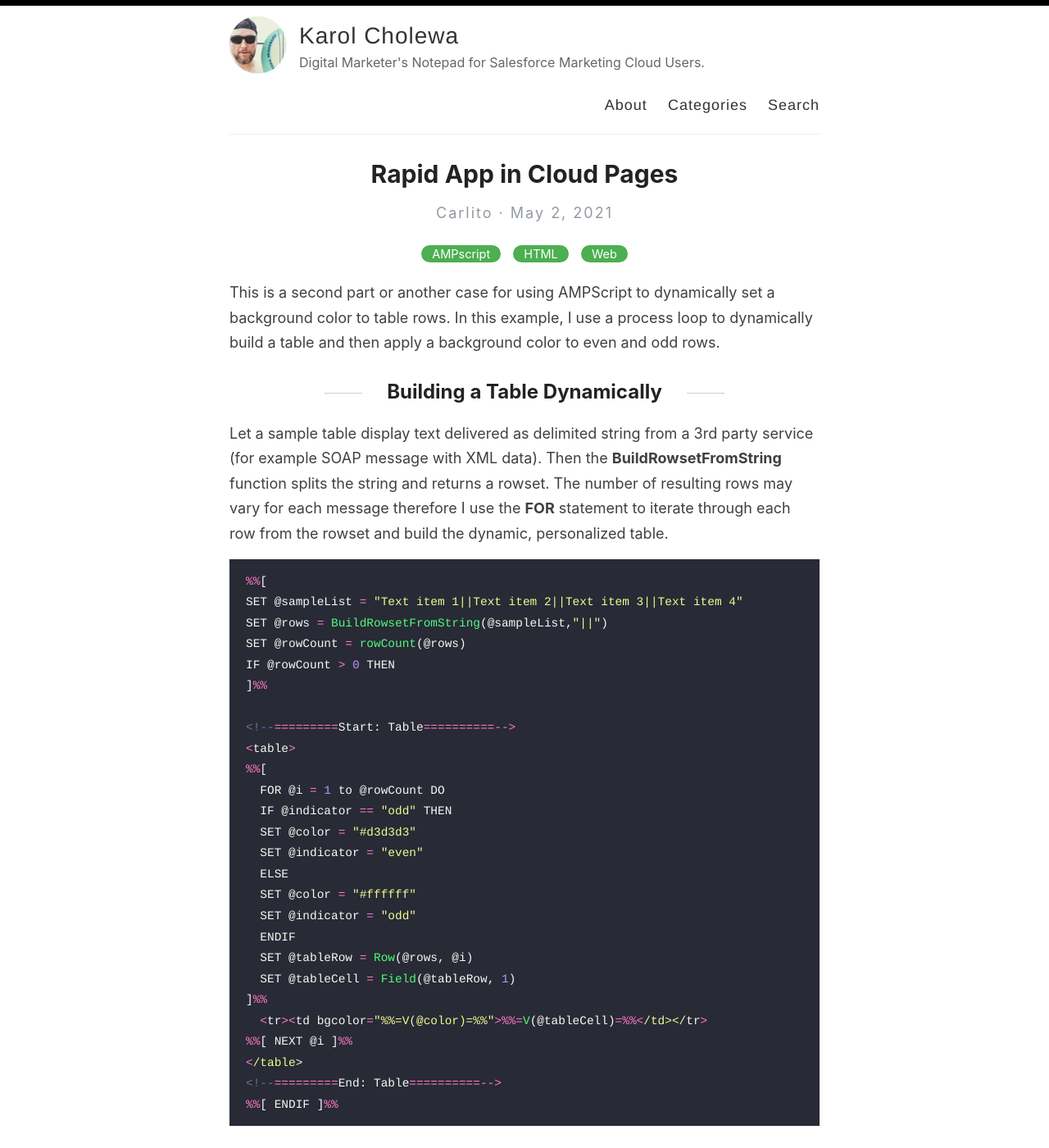
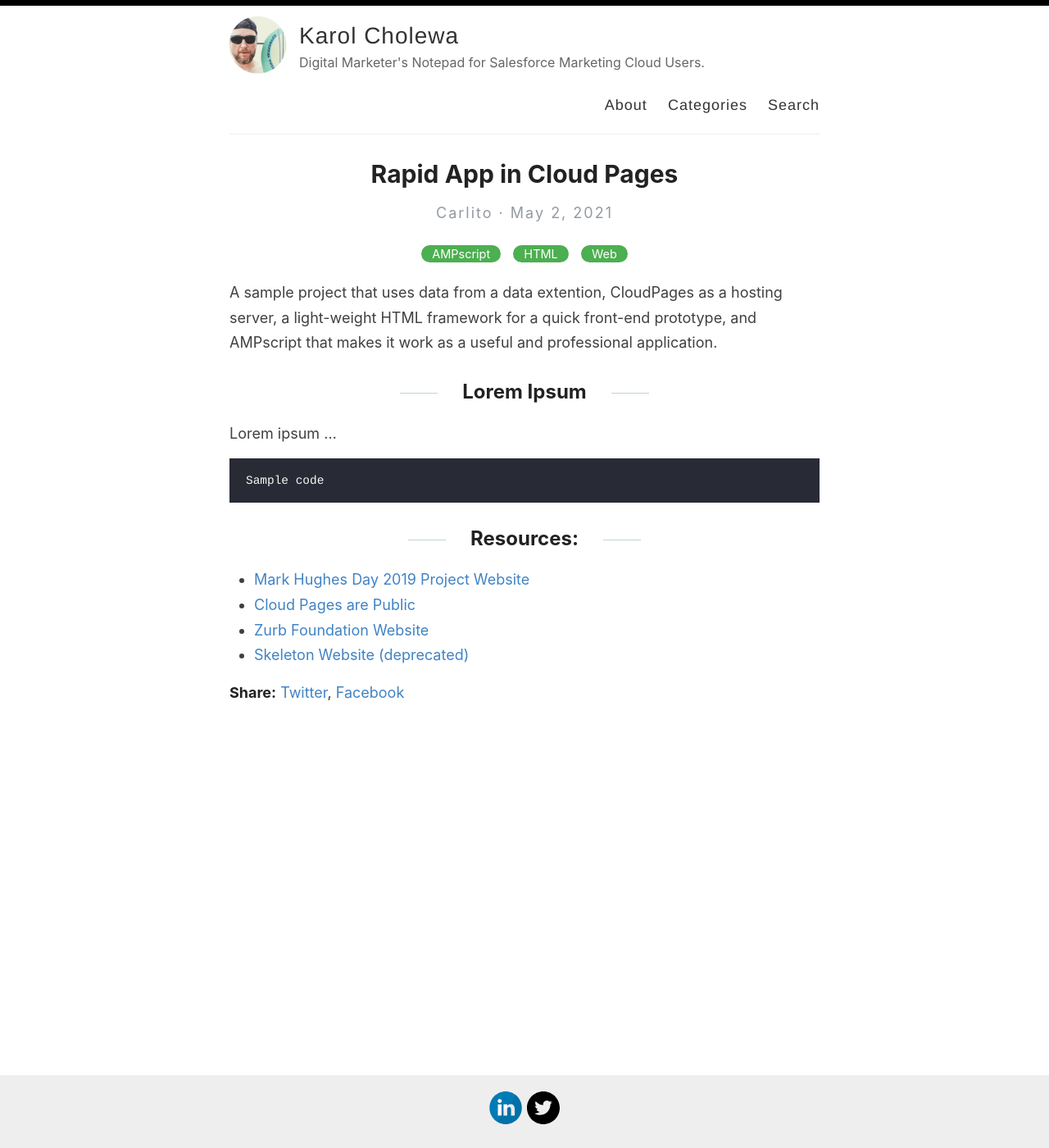
Before and after one commit to karolcholewa/blog, a Jekyll site: the page built from _posts/2021-05-02-rapid-app-in-cloud-pages.md, in a window 1280 px wide and 1400 px high. Shown: the whole window at 82% size. Built offline with Jekyll 4.4.1, drawn with Linux system fonts in a browser that asks for light colours; some of the changed text lies outside the part shown.

Commit message:
working on a new post

````diff
--- a/_posts/2021-05-02-rapid-app-in-cloud-pages.md
+++ b/_posts/2021-05-02-rapid-app-in-cloud-pages.md
@@ -4,40 +4,19 @@ title: "Rapid App in Cloud Pages"
 categories: [AMPscript, HTML, Web]
 ---
 
-This is a second part or another case for using AMPScript to dynamically set a background color to table rows. In this example, I use a process loop to dynamically build a table and then apply a background color to even and odd rows.
+A sample project that uses data from a data extention, CloudPages as a hosting server, a light-weight HTML framework for a quick front-end prototype, and AMPscript that makes it work as a useful and professional application.
 
-## Building a Table Dynamically
-Let a sample table display text delivered as delimited string from a 3rd party service (for example SOAP message with XML data). Then the **BuildRowsetFromString** function splits the string and returns a rowset. The number of resulting rows may vary for each message therefore I use the **FOR** statement to iterate through each row from the rowset and build the dynamic, personalized table.
+## Lorem Ipsum
+Lorem ipsum ...
+
 
 ```javascript
-%%[
-SET @sampleList = "Text item 1||Text item 2||Text item 3||Text item 4"
-SET @rows = BuildRowsetFromString(@sampleList,"||")
-SET @rowCount = rowCount(@rows)
-IF @rowCount > 0 THEN
-]%%
-
-<!--=========Start: Table==========-->
-<table>
-%%[
-  FOR @i = 1 to @rowCount DO
-  IF @indicator == "odd" THEN
-  SET @color = "#d3d3d3"
-  SET @indicator = "even"
-  ELSE
-  SET @color = "#ffffff"
-  SET @indicator = "odd"
-  ENDIF
-  SET @tableRow = Row(@rows, @i)
-  SET @tableCell = Field(@tableRow, 1)
-]%%
-  <tr><td bgcolor="%%=V(@color)=%%">%%=V(@tableCell)=%%</td></tr>
-%%[ NEXT @i ]%%
-</table>
-<!--=========End: Table==========-->
-%%[ ENDIF ]%%
+Sample code
 ```
 
 ## Resources:
 
-*   [AMPscript Guide - BuildRowsetFromString](https://ampscript.guide/buildrowsetfromstring/)
+*   [Mark Hughes Day 2019 Project Website](/mhday2019)
+*   [Cloud Pages are Public](/cloudpages-are-public)
+*   [Zurb Foundation Website](https://get.foundation/)
+*   [Skeleton Website (deprecated)](http://getskeleton.com/)
````
